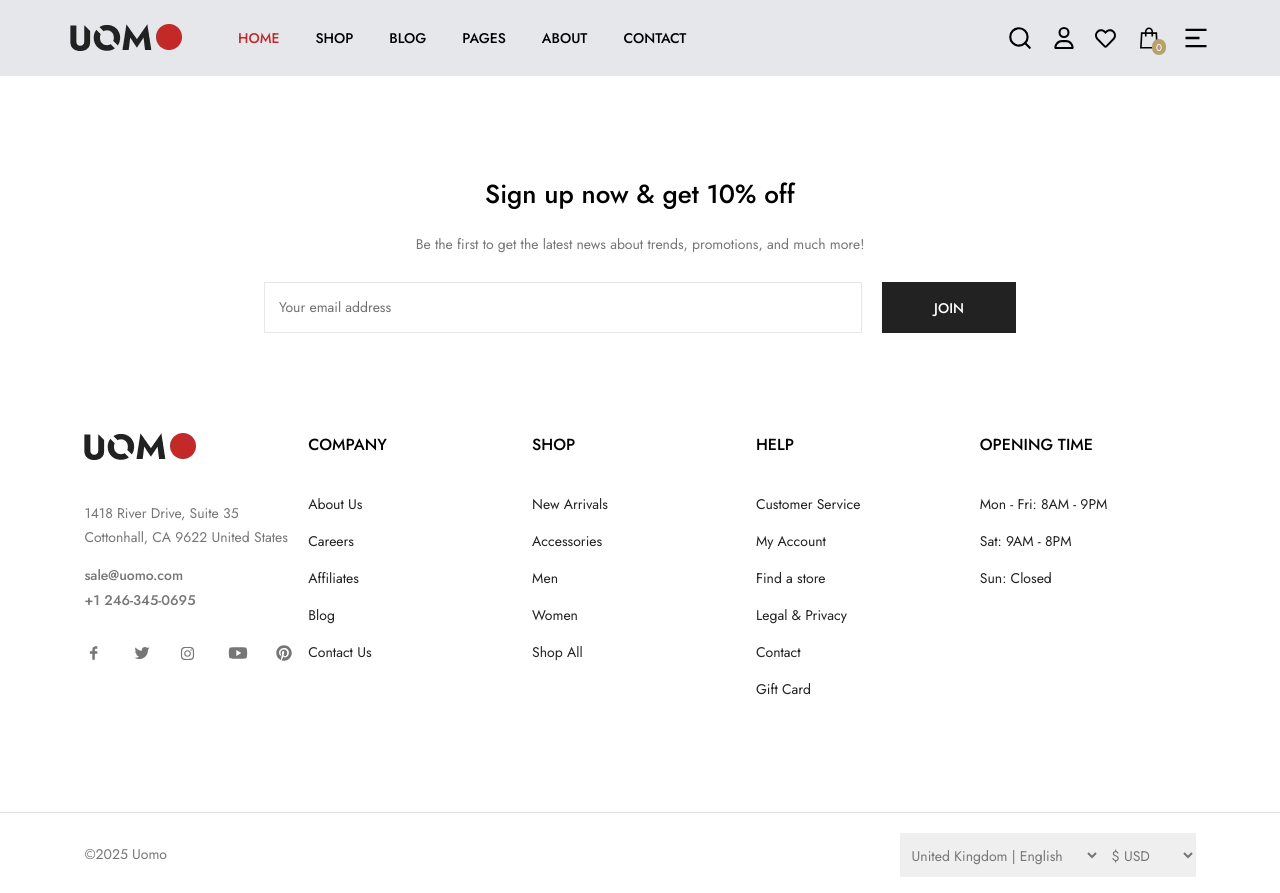
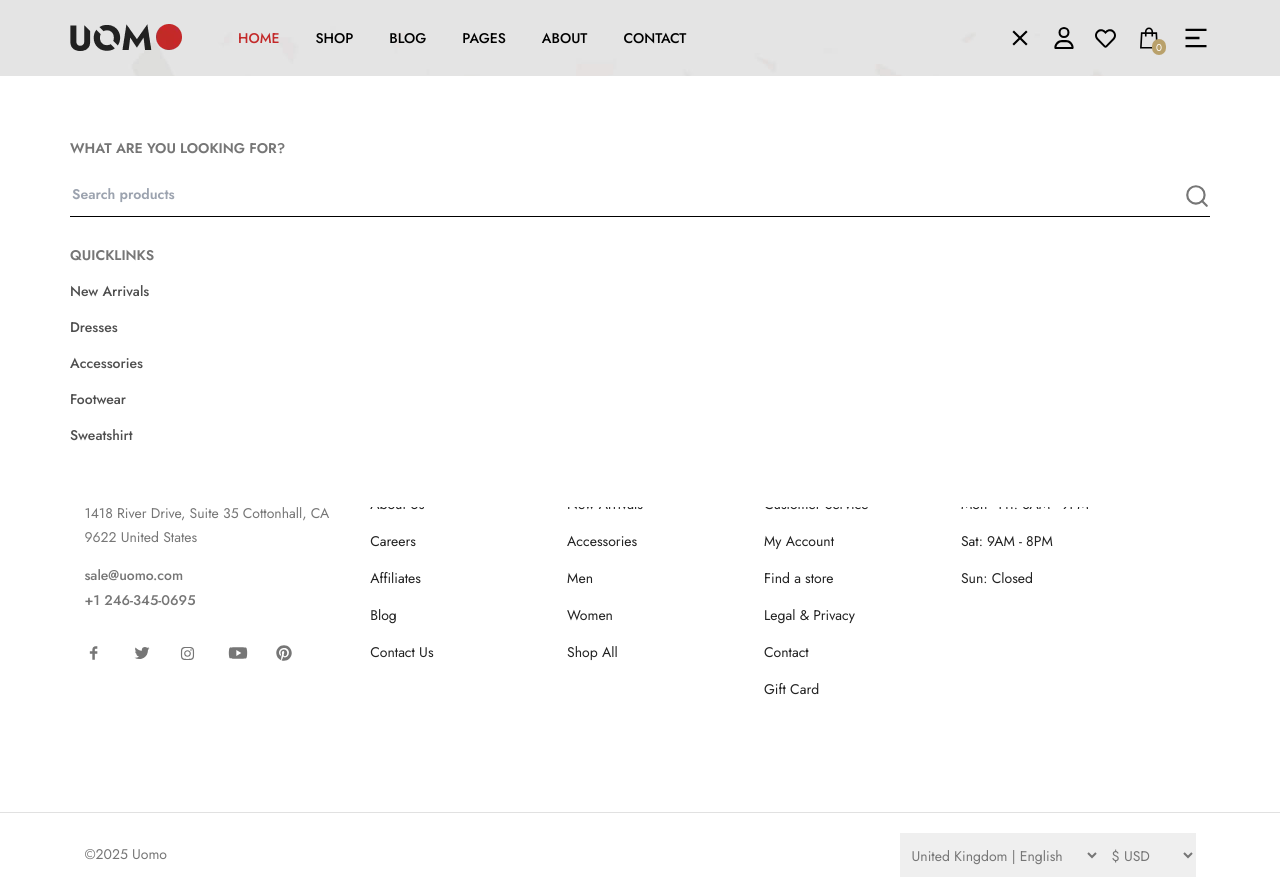
Before and after one commit to sakinal-niraj/uomo-project, a Next.js app: page / in a window 1280 px wide. Both pictures are taken after a click on the element 1020 px from the left and 38 px from the top of the page. Built offline with nearby package versions, Linux system fonts and the light colour scheme.

Commit message:
02-02-2025

```diff
--- a/app/components/HoverEffectImage.tsx
+++ b/app/components/HoverEffectImage.tsx
@@ -13,8 +13,8 @@ const HoverEffectImage: React.FC = () => {
         />
 
         {/* Hover Effect */}
-        <div className="absolute inset-0 opacity-10 bg-white scale-x-0 group-hover:scale-x-100 transform origin-center transition-transform duration-500 ease-in-out" />
-        <div className="absolute inset-0 opacity-10 bg-white scale-y-0 group-hover:scale-y-100 transform origin-center transition-transform duration-500 ease-in-out" />
+        <div className="absolute inset-0 opacity-10 bg-white scale-x-0 group-hover:scale-x-100 transform origin-center transition-transform duration-300 ease-in-out" />
+        <div className="absolute inset-0 opacity-10 bg-white scale-y-0 group-hover:scale-y-100 transform origin-center transition-transform duration-300 ease-in-out" />
       </div>
     );
   };
--- a/app/components/footer/Footer.tsx
+++ b/app/components/footer/Footer.tsx
@@ -46,8 +46,8 @@ export default function Footer() {
 
         {/* uomo detalis */}
         <div className="container">
-          <div className="lg:pt-[6.25rem] lg:pb-[4.75rem] md:pt-[3.75rem] md:pb-[2.85rem] pt-[3.125rem] pb-[1.625rem]">
-            <div className="grid grid-cols-2 lg:grid-cols-5 gap-2 pb-9 space-y-10 lg:space-y-0">
+          <div className="lg:pt-[6.25rem] lg:pb-[4.75rem] md:pt-[3.75rem] md:pb-[2.85rem] pt-[3.125rem] pb-[1.625rem] 3xl:pl-[5.2%]">
+            <div className="grid grid-cols-2 lg:grid-cols-[25%_17%_17%_17%_20%] gap-2 pb-9 space-y-10 lg:space-y-0">
               {/* Address and details */}
               <div className="col-span-2 lg:col-span-1 text-left flex-1">
                 {/* logo */}
--- a/app/components/header/Header.tsx
+++ b/app/components/header/Header.tsx
@@ -8,13 +8,16 @@ import { FaRegHeart } from "react-icons/fa";
 import { RiMenu2Line } from "react-icons/ri";
 import { LiaShoppingBagSolid } from "react-icons/lia";
 import { IoCloseSharp } from "react-icons/io5";
+import { IoMdClose } from "react-icons/io";
 
 import { BlogSubMenu, HomeSubMenu, PagesSubMenu } from "./SubMenu";
 import { useState } from "react";
+import { searchData } from "@/app/constant/headData/nav";
 // import { UserLogin } from "./Drawers";
 
 export default function Header() {
   const [isLoginDrawerOpen, setIsLoginDrawerOpen] = useState(false);
+  const [isSerachDrawerOpen, setIsSearchDrawerOpen] = useState(false);
   const [isShopingBagDrawerOpen, setIsShopingBagDrawerOpen] = useState(false);
   return (
     <header className="">
@@ -198,9 +201,58 @@ export default function Header() {
           {/* right side */}
           <div className="flex items-center gap-5 2xl:gap-8">
             <div>
-              <span>
-                <FiSearch size={26} className="icon cursor-pointer" />
+              <span
+                onClick={() => {
+                  setIsSearchDrawerOpen(!isSerachDrawerOpen);
+                }}
+              >
+                {isSerachDrawerOpen ? (
+                  <IoMdClose size={26} className="icon cursor-pointer" />
+                ) : (
+                  <FiSearch size={26} className="icon cursor-pointer" />
+                )}
               </span>
+              {isSerachDrawerOpen && (
+                <div
+                  className="fixed inset-0 z-10 transition-transform ease-out duration-300"
+                  onClick={() => setIsSearchDrawerOpen(false)}
+                ></div>
+              )}
+
+              <div
+                className={`flex justify-center fixed top-[78px] left-0 right-0 z-40 h-auto overflow-y-auto transition-transform bg-white duration-200 w-full
+                ${isSerachDrawerOpen ? "block" : "hidden"} `}
+              >
+                <div className="my-9 bg-white 3xl:max-w-[1430px] 3xl:w-full  2xl:max-w-[1410px]  xl:max-w-[1140px] lg:max-w-[960px] md:max-w-[720px] sm:max-w-[540px] w-full lg:flex justify-between pt-[1.5rem] py-[1.5rem]">
+                  <div className="w-full flex flex-col items-start space-y-6">
+                    <h1 className="text-[#767676] uppercase font-semibold text-sm">
+                      What are you looking for?
+                    </h1>
+                    <div className="w-full relative">
+                      <input
+                        type="text"
+                        placeholder="Search products"
+                        className="w-full border-0 outline-none border-b p-0.5 pb-3 text-sm font-semibold border-black"
+                      />
+                      <FiSearch
+                        size={26}
+                        className="icon cursor-pointer text-[#767676] absolute right-0 bottom-2"
+                      />
+                    </div>
+                    <div className="pt-1 space-y-4 pb-0.5">
+                      <h2 className="uppercase text-sm font-semibold text-[#767676]">Quicklinks</h2>
+                      <ul className="space-y-4 text-sm text-[#222222] opacity-80 font-medium">
+                        {searchData.map((item)=>(
+                          <li key={item.id} className="relative group cursor-pointer">
+                            {item.label}
+                          <span className="absolute left-0 -bottom-1 h-[2px] bg-black transition-all duration-500 group-hover:w-7 w-0"></span>
+                          </li>
+                        ))}
+                      </ul>
+                    </div>
+                  </div>
+                </div>
+              </div>
             </div>
             <div>
               <span onClick={() => setIsLoginDrawerOpen(true)}>
@@ -208,7 +260,7 @@ export default function Header() {
               </span>
               {isLoginDrawerOpen && (
                 <div
-                  className="fixed inset-0 bg-gray-500 bg-opacity-50 z-30"
+                  className="fixed inset-0 bg-gray-500 bg-opacity-50 z-30  transition-all ease-out duration-300"
                   onClick={() => setIsLoginDrawerOpen(false)}
                 ></div>
               )}
--- a/app/constant/headData/nav.ts
+++ b/app/constant/headData/nav.ts
@@ -54,3 +54,12 @@ export const pagesData: TypeData[] = [
     { id: 7, label: '404 Error' },
     { id: 8, label: 'Coming Soon' },
 ]
+
+
+export const searchData: TypeData[] = [
+    { id: 1, label: 'New Arrivals' },
+    { id: 2, label: 'Dresses' },
+    { id: 3, label: 'Accessories' },
+    { id: 4, label: 'Footwear' },
+    { id: 5, label: 'Sweatshirt' },
+]
--- a/app/globals.css
+++ b/app/globals.css
@@ -1,6 +1,7 @@
 @tailwind base;
 @tailwind components;
 @tailwind utilities;
+
 
 /* css variables */
 /* :root {
@@ -16,4 +17,7 @@ body {
   box-sizing: border-box;
   margin: 0;
   padding: 0;
+  background-image: url('../public//assets//slider_bg.jpg');
+  background-size: cover;
+  background-position: "center";
 }
--- a/app/layout.tsx
+++ b/app/layout.tsx
@@ -1,17 +1,15 @@
 import type { Metadata } from "next";
 import "./globals.css";
-import { Jost } from 'next/font/google';
+import { Jost } from "next/font/google";
 import Header from "./components/header/Header";
 import Footer from "./components/footer/Footer";
 import BottomBar from "./components/header/BottomBar";
 // import HoverEffectImage from "./components/HoverEffectImage";
 
 const jost = Jost({
-  subsets: ['latin'], // Add other subsets if needed
+  subsets: ["latin"], // Add other subsets if needed
   // weights: [400, 500, 600], // Define the font weights you want to use
 });
-
-
 
 export const metadata: Metadata = {
   title: "Uomo",
@@ -25,16 +23,13 @@ export default function RootLayout({
 }>) {
   return (
     <html lang="en">
-      <body
-        className={`${jost.className} bg-gray-200 `}
-      >
+      <body className={`${jost.className}`}>
         <Header />
         {children}
         {/* <HoverEffectImage /> */}
         <BottomBar />
         <Footer />
       </body>
-
     </html>
   );
 }
--- a/app/page.tsx
+++ b/app/page.tsx
@@ -1,4 +1,5 @@
 // import Image from "next/image";
+
 
 export default function Home() {
   return (
--- a/tailwind.config.ts
+++ b/tailwind.config.ts
@@ -39,6 +39,7 @@ export default {
           lg: "960px",
           xl: "1140px",
           "2xl": "1440px",
+          "3xl":"1600px",
         },
       },
     },
```
Also changed, not shown: app/components/header/SubIcons.tsx (added), public/assets/slider_bg.jpg (added).
